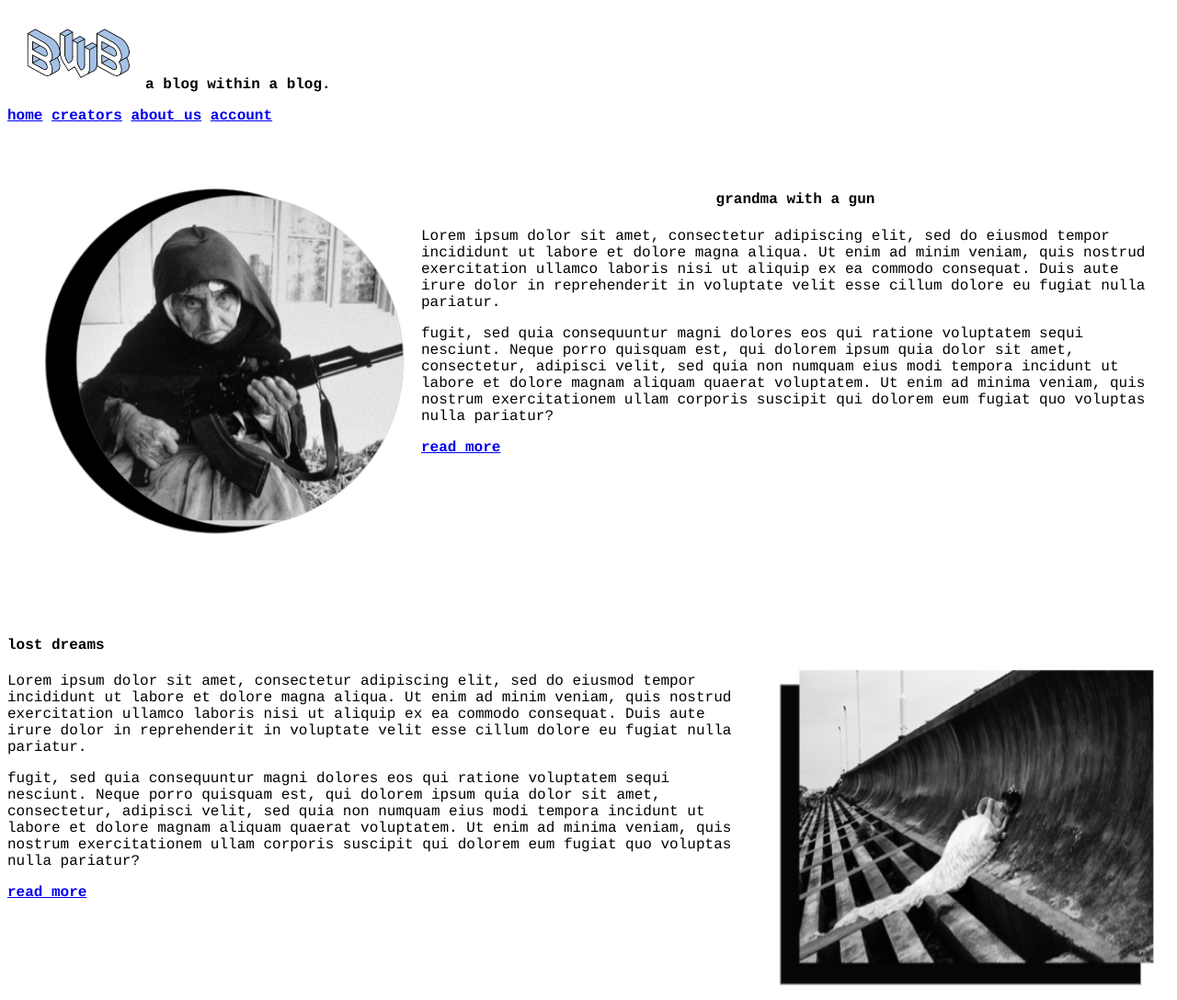
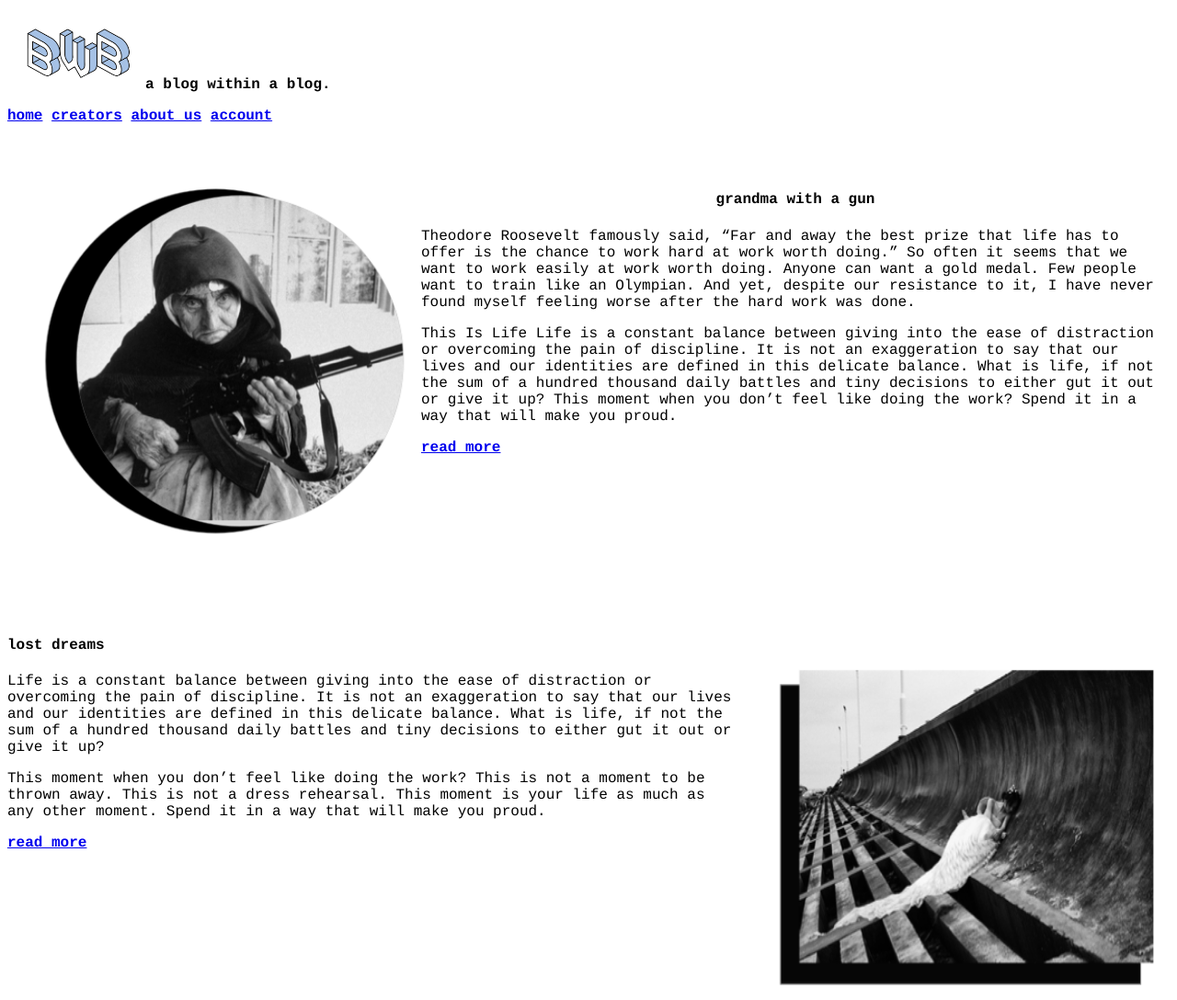
Before and after one commit to liwaminaa/BWB, a Python web app: template templates/BWB.html in a window 1280 px wide. Shown: the whole page at 92% size. Run offline with Jinja, Linux system fonts and the light colour scheme; the template is opened without the code that fills it, so the values that code supplies are empty.

```diff
--- a/templates/BWB.html
+++ b/templates/BWB.html
@@ -85,12 +85,19 @@ footer {
 
   <img src="gunlady.png" style="float:left;width:450px;height:400px;">
   <h4 style= "text-align:center;"> grandma with a gun</h4>
-  Lorem ipsum dolor sit amet, consectetur adipiscing elit,
-  sed do eiusmod tempor incididunt ut labore et dolore magna aliqua.
-  Ut enim ad minim veniam, quis nostrud exercitation ullamco laboris nisi ut aliquip ex ea commodo consequat. Duis aute irure
-  dolor in reprehenderit in voluptate velit esse cillum dolore eu fugiat nulla pariatur.</p>
-  <p>fugit, sed quia consequuntur magni dolores eos qui ratione voluptatem sequi nesciunt. Neque porro quisquam est, qui dolorem
-  ipsum quia dolor sit amet, consectetur, adipisci velit, sed quia non numquam eius modi tempora incidunt ut labore et dolore magnam aliquam quaerat voluptatem. Ut enim ad minima veniam, quis nostrum exercitationem ullam corporis suscipit qui dolorem eum fugiat quo voluptas nulla pariatur?</p>
+  <p>Theodore Roosevelt famously said, “Far and away the best prize that life has to offer is
+     the chance to work hard at work worth doing.” So often it seems that we want to work easily at work worth doing.
+
+Anyone can want a gold medal. Few people want to train like an Olympian.
+
+And yet, despite our resistance to it, I have never found myself feeling worse after the hard work was done.</p>
+
+<p>This Is Life
+Life is a constant balance between giving into the ease of distraction or overcoming the pain of discipline. It is not an exaggeration to say that our lives and our identities are defined in this delicate balance. What is life, if not the sum of a hundred thousand daily battles and tiny decisions to either gut it out or give it up?
+
+This moment when you don’t feel like doing the work? Spend it in a way that will make you proud.</p>
+
+
 
  <p style= "float:center" > </p>
  <p><strong><a href="#">read more</a></strong></p>
@@ -109,8 +116,11 @@ footer {
     <br></br>
     <p><img src="dress.png" style="float:right;width:470px;height:400px;">
     <h4 style= "text-align:left;"> lost dreams</h4>
-    Lorem ipsum dolor sit amet, consectetur adipiscing elit, sed do eiusmod tempor incididunt ut labore et dolore magna aliqua. Ut enim ad minim veniam, quis nostrud exercitation ullamco laboris nisi ut aliquip ex ea commodo consequat. Duis aute irure dolor in reprehenderit in voluptate velit esse cillum dolore eu fugiat nulla pariatur.</p>
-    <p>fugit, sed quia consequuntur magni dolores eos qui ratione voluptatem sequi nesciunt. Neque porro quisquam est, qui dolorem ipsum quia dolor sit amet, consectetur, adipisci velit, sed quia non numquam eius modi tempora incidunt ut labore et dolore magnam aliquam quaerat voluptatem. Ut enim ad minima veniam, quis nostrum exercitationem ullam corporis suscipit qui dolorem eum fugiat quo voluptas nulla pariatur?</p>
+    <p>Life is a constant balance between giving into the ease of distraction or overcoming the pain of discipline.
+      It is not an exaggeration to say that our lives and our identities are defined in this delicate balance.
+      What is life, if not the sum of a hundred thousand daily battles and tiny decisions to either gut it out or give it up?</p>
+    <p>  This moment when you don’t feel like doing the work? This is not a moment to be thrown away.
+      This is not a dress rehearsal. This moment is your life as much as any other moment. Spend it in a way that will make you proud.</p>
    <p style= "float:center" > </p>
     <p><strong><a href="#">read more</a></strong></p>
 </section>
```
Also changed, not shown: templates/people.html (+9 -9 lines), templates/clint.png (added), templates/nacho.png (added), templates/tina.png (added), 2 other files.
